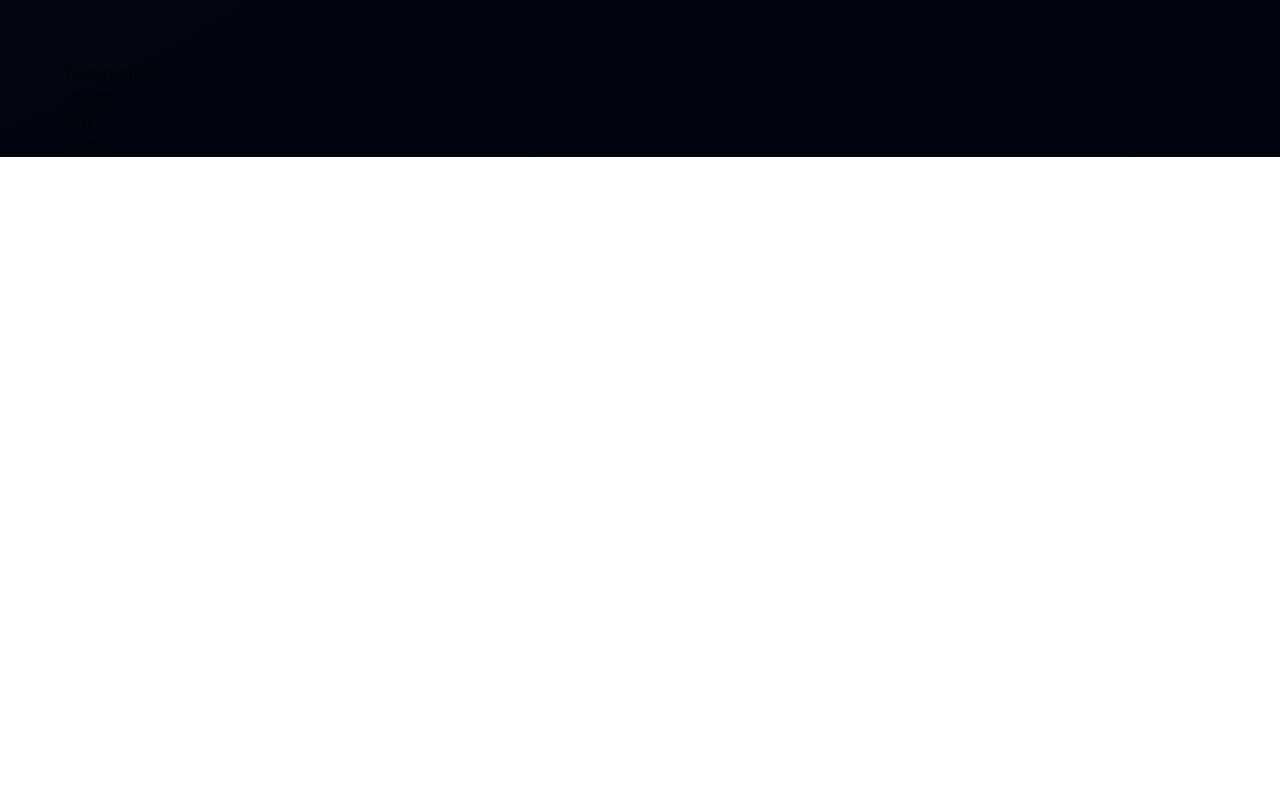
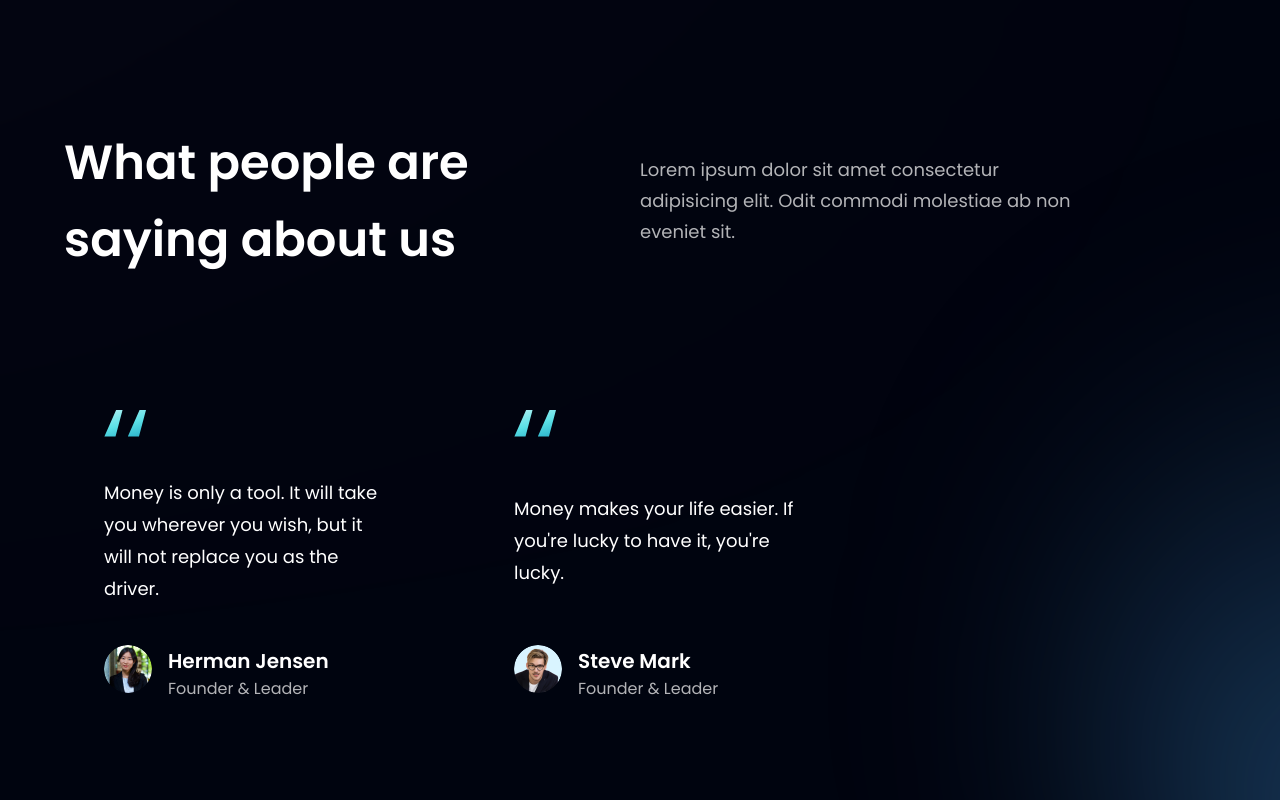
Before and after one commit to puchana123/bank_modern_app, a React (Vite) app: page / in a window 1280 px wide. Shown: the part 2820-3620 px from the top of the page. Before the commit the page ends 2977 px from the top, so only its background shows below. Built offline with nearby package versions, Linux system fonts and the light colour scheme.

Commit message:
UI-Testimpnials

```diff
--- a/src/components/FeedbackCard.jsx
+++ b/src/components/FeedbackCard.jsx
@@ -1,9 +1,30 @@
-import React from 'react'
+import React from "react";
+import { quotes } from "../assets";
 
-const FeedbackCard = () => {
-  return (
-    <div>FeedbackCard</div>
-  )
-}
+const FeedbackCard = ({ content, name, title, img }) => (
+  <div className="flex justify-between flex-col px-10 py-12 rounded-[20px] max-w-[370px] md:mr-10 sm:mr-5 mr-0 my-5 feedback-card">
+    <img
+      src={quotes}
+      alt="quotes"
+      className="w-[42px] h-[27px] object-contain"
+    />
+    <p className="font-normal font-poppins text-[18px] leading-[32px] text-white my-10">
+      {content}
+    </p>
 
-export default FeedbackCard
+    <div className="flex flex-row">
+      <img src={img} alt={name} className="w-[48px] h-[48px] rounded-full" />
+
+      <div className="flex flex-col ml-4">
+        <h4 className="font-semibold font-poppins text-[20px] leading-[32px] text-white">
+          {name}
+        </h4>
+        <p className="font-normal font-poppins text-[16px] leading-[24px] text-dimWhite">
+          {title}
+        </p>
+      </div>
+    </div>
+  </div>
+);
+
+export default FeedbackCard;
--- a/src/components/Testimonials.jsx
+++ b/src/components/Testimonials.jsx
@@ -1,9 +1,33 @@
-import React from 'react'
+import React from "react";
+import FeedbackCard from "./FeedbackCard";
+import { feedback } from "../constants";
+import styles from "../style";
 
-const Testimonials = () => {
-  return (
-    <div>Testimonials</div>
-  )
-}
+const Testimonials = () => (
+  <section
+    id="clients"
+    className={`${styles.paddingY} ${styles.flexCenter} flex-col relative`}
+  >
+    <div className="absolute z-[0] w-[60%] h-[60%] -right-[50%] rounded-full blue__gradient" />
 
-export default Testimonials
+    <div className="w-full flex justify-between items-center md:flex-row flex-col sm:mb-16 mb-6 relative z-[1]">
+      <h1 className={styles.heading2}>
+        What people are <br className="sm:block hidden" /> saying about us
+      </h1>
+      <div className="w-full md:mt-0 mt-6">
+        <p className={`${styles.paragraph} text-left max-w-[450px]`}>
+          Lorem ipsum dolor sit amet consectetur adipisicing elit. Odit commodi
+          molestiae ab non eveniet sit.
+        </p>
+      </div>
+    </div>
+
+    <div className="flex flex-wrap sm:justify-start justify-center w-full feedback-container relative z-[1]">
+      {feedback.map((card) => (
+        <FeedbackCard key={card.id} {...card} />
+      ))}
+    </div>
+  </section>
+);
+
+export default Testimonials;
```
